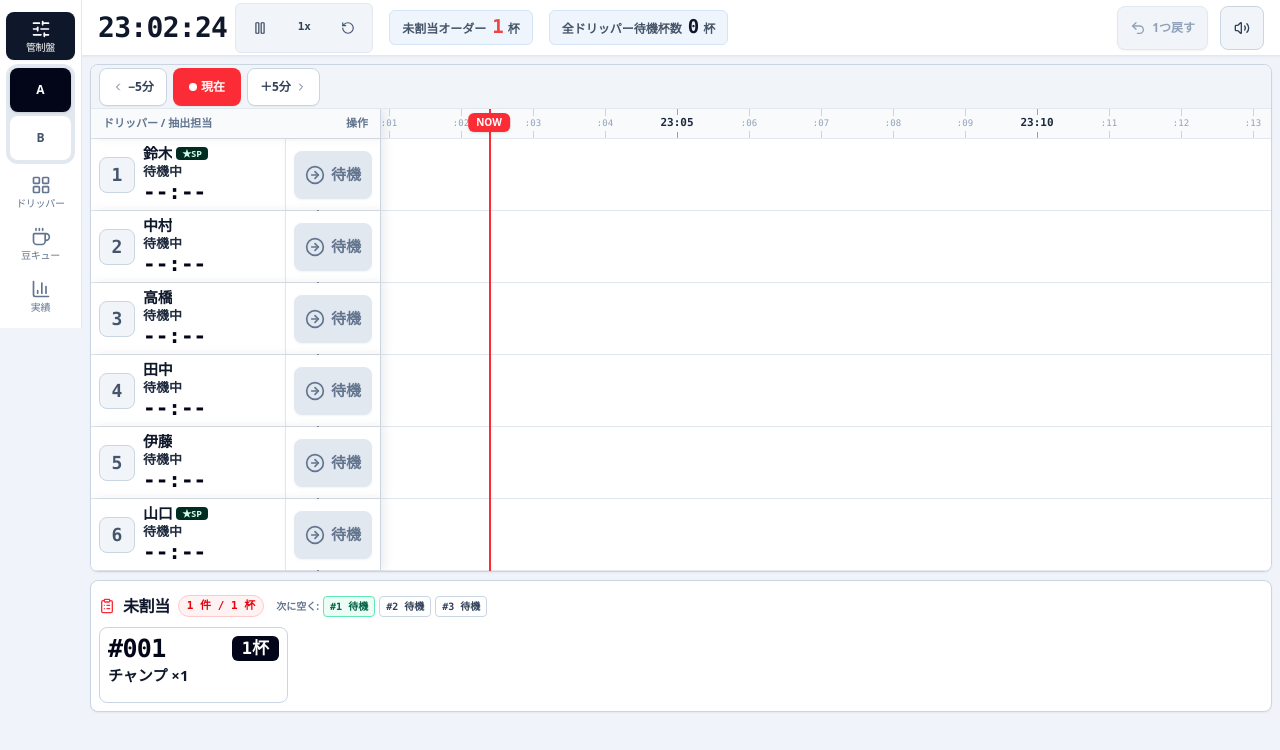
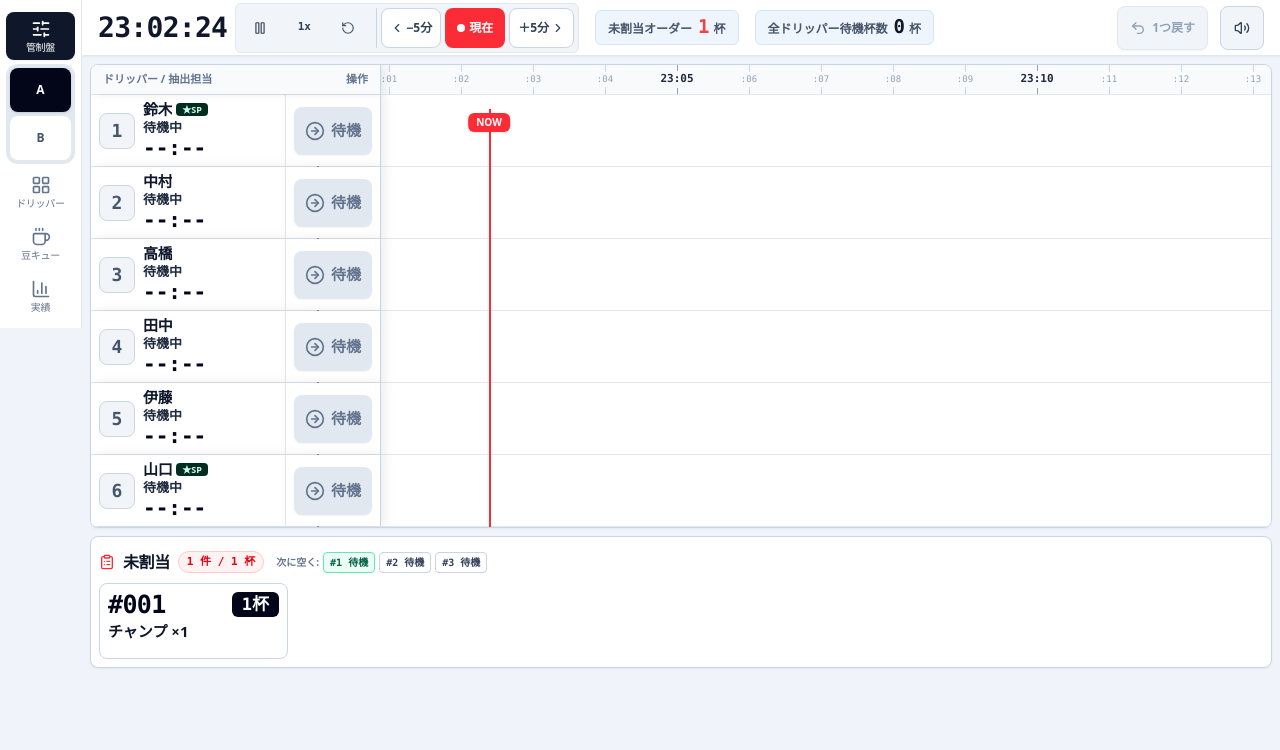
Before and after one commit to cafeore-tkb/caos, a React (Vite) app: page / in a window 1280 px wide. Shown: the top 750 px of the page. Built offline with nearby package versions, Linux system fonts and the light colour scheme.

Commit message:
Move timeline controls into header

```diff
--- a/src/App.tsx
+++ b/src/App.tsx
@@ -197,6 +197,7 @@ export default function App() {
   const [simTimeSec, setSimTimeSec] = useState<number>(8 * 3600 + 4 * 60 + 15);
   const [isRunning, setIsRunning] = useState<boolean>(true);
   const [simSpeed, setSimSpeed] = useState<number>(1);
+  const [timelineCommand, setTimelineCommand] = useState<{ direction: 'back' | 'now' | 'forward'; id: number } | null>(null);
 
   // Linked multi-item order selection (e.g. #152 has items in Bay 1 and Bay 2)
   const [selectedOrderId, setSelectedOrderId] = useState<string | null>(null);
@@ -717,6 +718,8 @@ export default function App() {
           simSpeed={simSpeed}
           onChangeSpeed={setSimSpeed}
           onResetData={handleResetData}
+          showTimelineControls={controlViewMode === 'current'}
+          onTimelineNavigate={(direction) => setTimelineCommand({ direction, id: Date.now() })}
           canUndo={Boolean(undoLabel)}
           undoLabel={undoLabel}
           onUndo={handleUndo}
@@ -740,6 +743,7 @@ export default function App() {
                     onCloseTicketAction={() => setSelectedTicket(null)}
                     onOpenEmptySlot={(bayId) => setAssignSlotData({ bayId, order: null })}
                     simTimeSec={realTimeSec}
+                    timelineCommand={timelineCommand}
                   />
 
                   {/* Bottom Section: touch-friendly unassigned queue */}
--- a/src/components/DispatchBoard.tsx
+++ b/src/components/DispatchBoard.tsx
@@ -1,5 +1,5 @@
 import React, { useRef, useEffect, useState } from 'react';
-import { Sparkles, X, ChevronLeft, ChevronRight, RotateCcw } from 'lucide-react';
+import { Sparkles, X, RotateCcw } from 'lucide-react';
 import { Barista, BeanCode, OrderTicket } from '../types';
 import { BayLaneRow } from './BayLaneRow';
 
@@ -16,6 +16,7 @@ interface DispatchBoardProps {
   onCloseTicketAction: () => void;
   onOpenEmptySlot: (bayId: number) => void;
   simTimeSec: number;
+  timelineCommand: { direction: 'back' | 'now' | 'forward'; id: number } | null;
 }
 
 const PIXELS_PER_SEC = 1.2; // 1 min = 72px
@@ -36,6 +37,7 @@ export const DispatchBoard: React.FC<DispatchBoardProps> = ({
   onCloseTicketAction,
   onOpenEmptySlot,
   simTimeSec,
+  timelineCommand,
 }) => {
   // Build a rolling 12-hour timeline from the current real-world hour.
   const timelineStartSec = Math.floor(simTimeSec / 3600) * 3600;
@@ -92,6 +94,13 @@ export const DispatchBoard: React.FC<DispatchBoardProps> = ({
     scrollToSeconds(simTimeSec + 300);
   };
 
+  useEffect(() => {
+    if (!timelineCommand) return;
+    if (timelineCommand.direction === 'back') scrollRewind5Min();
+    else if (timelineCommand.direction === 'forward') scrollForward5Min();
+    else scrollToNow();
+  }, [timelineCommand]);
+
   // Generate timeline markers every 1 minute, with major labels every 5 minutes
   const timeMarkers = [];
   for (let sec = timelineStartSec; sec <= timelineEndSec; sec += 60) {
@@ -129,46 +138,12 @@ export const DispatchBoard: React.FC<DispatchBoardProps> = ({
 
   return (
     <div className="bg-white rounded-lg border border-[#cbd5e1] shadow-xs flex flex-col relative overflow-hidden shrink-0">
-      {/* 1. Interactive Ribbon / Navigation Toolbar */}
-      <div className="h-[44px] px-2 bg-[#f1f5f9] border-b border-[#e2e8f0] flex items-center justify-between gap-2 text-xs select-none">
-        {/* Left: Rewind & Timeline Navigation Controls */}
-        <div className="flex items-center gap-1.5">
-          <button
-            onClick={scrollRewind5Min}
-            className="min-h-[38px] px-3 bg-white hover:bg-slate-100 active:bg-slate-200 border border-slate-300 rounded-lg font-bold text-slate-700 flex items-center gap-1 transition-all touch-manipulation cursor-pointer shadow-2xs"
-            title="5分前のオーダー履歴を表示"
-          >
-            <ChevronLeft className="w-3 h-3 text-slate-500" />
-            <span>−5分</span>
-          </button>
-
-          <button
-            onClick={scrollToNow}
-            className="min-h-[38px] px-4 bg-red-500 hover:bg-red-600 active:bg-red-700 text-white font-black rounded-lg flex items-center gap-1 transition-all shadow-2xs touch-manipulation cursor-pointer"
-            title="現在時刻(NOW)へ移動"
-          >
-            <span className="w-2 h-2 rounded-full bg-white" />
-            <span>現在</span>
-          </button>
-
-          <button
-            onClick={scrollForward5Min}
-            className="min-h-[38px] px-3 bg-white hover:bg-slate-100 active:bg-slate-200 border border-slate-300 rounded-lg font-bold text-slate-700 flex items-center gap-1 transition-all touch-manipulation cursor-pointer shadow-2xs"
-            title="5分先の予定を表示"
-          >
-            <span>＋5分</span>
-            <ChevronRight className="w-3 h-3 text-slate-500" />
-          </button>
-
-          {isPastView && (
-            <span className="ml-2 px-2 py-0.5 bg-amber-100 text-amber-900 border border-amber-300 rounded text-[11px] font-bold flex items-center gap-1">
-              <RotateCcw className="w-3 h-3" />
-              <span>過去の抽出履歴を表示中</span>
-            </span>
-          )}
+      {isPastView && (
+        <div className="h-[28px] px-3 bg-amber-50 border-b border-amber-200 text-amber-900 text-[11px] font-bold flex items-center gap-1">
+          <RotateCcw className="w-3 h-3" />
+          <span>過去の抽出履歴を表示中</span>
         </div>
-
-      </div>
+      )}
 
       {/* 2. Linked Order Highlight Banner (when an order is selected) */}
       {selectedOrderId && (
--- a/src/components/TopHeader.tsx
+++ b/src/components/TopHeader.tsx
@@ -1,5 +1,5 @@
 import React from 'react';
-import { Volume2, VolumeX, Play, Pause, RotateCcw, Undo2 } from 'lucide-react';
+import { Volume2, VolumeX, Play, Pause, RotateCcw, Undo2, ChevronLeft, ChevronRight } from 'lucide-react';
 import { soundManager } from '../utils/audio';
 
 interface TopHeaderProps {
@@ -13,6 +13,8 @@ interface TopHeaderProps {
   simSpeed: number;
   onChangeSpeed: (speed: number) => void;
   onResetData: () => void;
+  showTimelineControls: boolean;
+  onTimelineNavigate: (direction: 'back' | 'now' | 'forward') => void;
   canUndo: boolean;
   undoLabel: string | null;
   onUndo: () => void;
@@ -29,6 +31,8 @@ export const TopHeader: React.FC<TopHeaderProps> = ({
   simSpeed,
   onChangeSpeed,
   onResetData,
+  showTimelineControls,
+  onTimelineNavigate,
   canUndo,
   undoLabel,
   onUndo,
@@ -68,6 +72,19 @@ export const TopHeader: React.FC<TopHeaderProps> = ({
             >
               <RotateCcw className="w-3.5 h-3.5" />
             </button>
+            {showTimelineControls && (
+              <div className="ml-1 flex items-center gap-1 border-l border-slate-300 pl-1">
+                <button type="button" onClick={() => onTimelineNavigate('back')} title="5分前を表示" className="h-10 px-2 rounded-lg border border-slate-300 bg-white text-[12px] font-black text-slate-700 flex items-center gap-0.5 touch-manipulation">
+                  <ChevronLeft className="h-3.5 w-3.5" />−5分
+                </button>
+                <button type="button" onClick={() => onTimelineNavigate('now')} title="現在時刻へ戻る" className="h-10 px-3 rounded-lg bg-red-500 text-[12px] font-black text-white flex items-center gap-1 touch-manipulation">
+                  <span className="h-2 w-2 rounded-full bg-white" />現在
+                </button>
+                <button type="button" onClick={() => onTimelineNavigate('forward')} title="5分先を表示" className="h-10 px-2 rounded-lg border border-slate-300 bg-white text-[12px] font-black text-slate-700 flex items-center gap-0.5 touch-manipulation">
+                  ＋5分<ChevronRight className="h-3.5 w-3.5" />
+                </button>
+              </div>
+            )}
           </div>
         </div>
 
```
Also changed, not shown: 1 other file (tests, documents, lock files or other folders).
